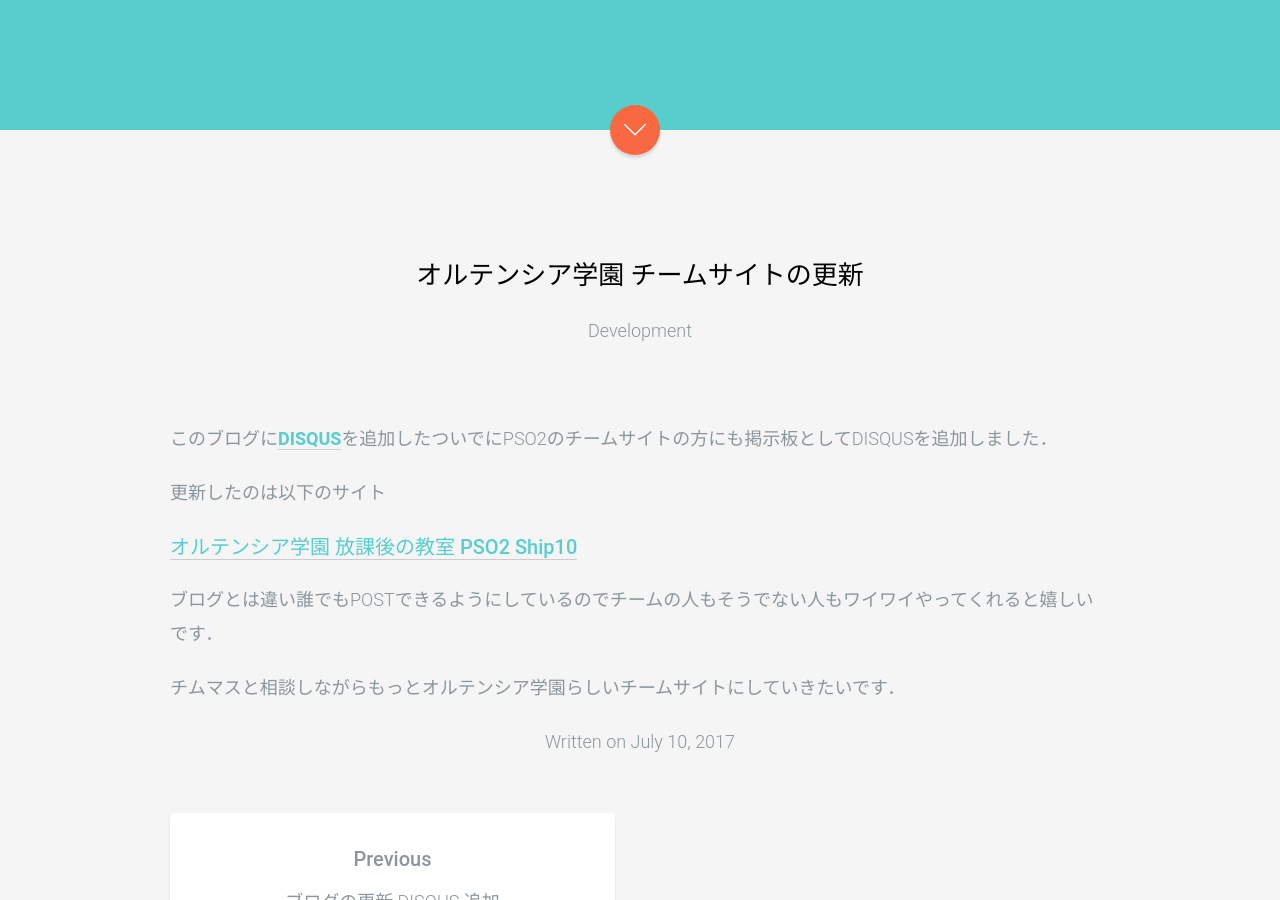
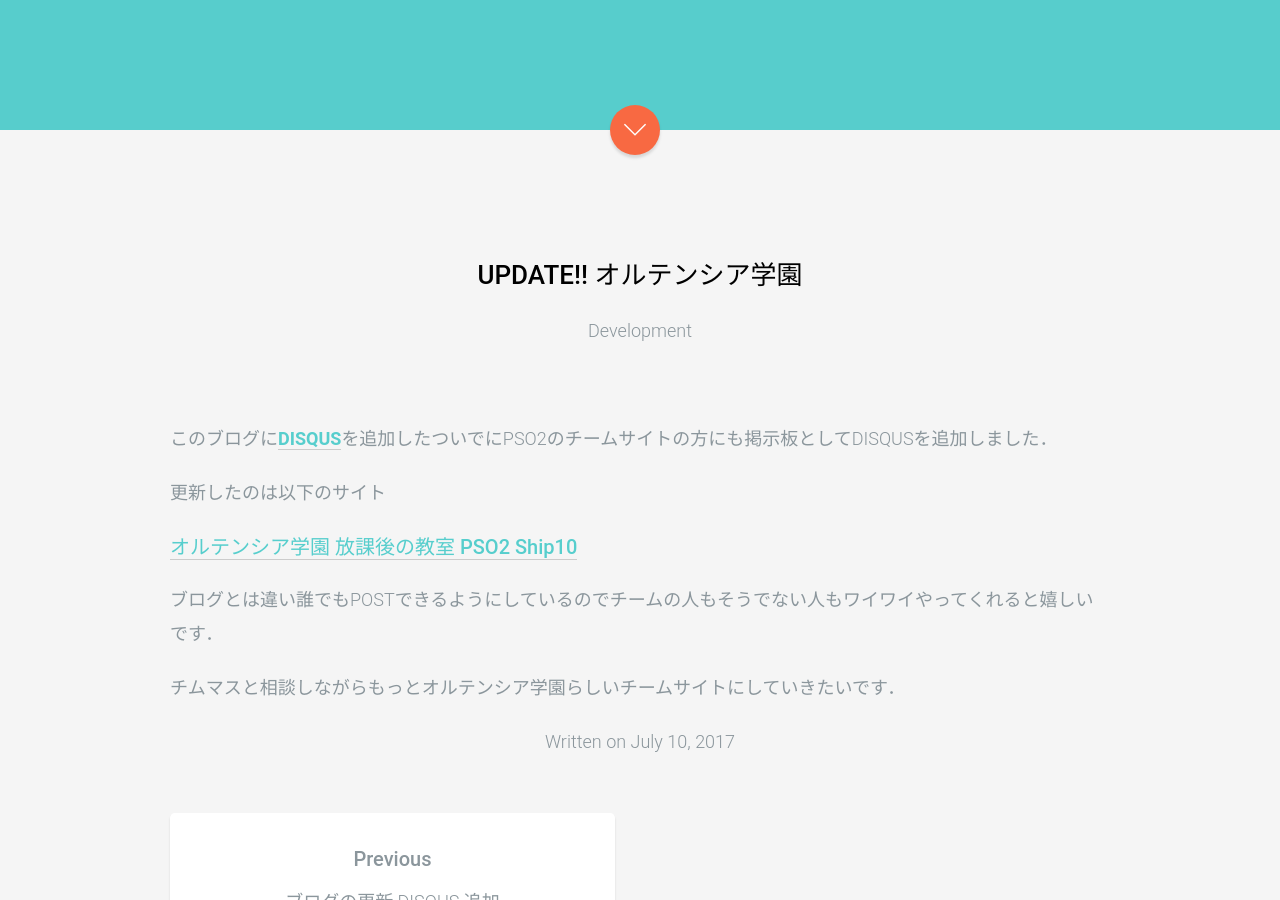
Before and after one commit to WakuwakuP/wakuwakup.github.io, a Jekyll site: the page built from _posts/2017-7-10-update-hortencia.md, in a window 1280 px wide and 900 px high, scrolled down 520 px. Built offline with Jekyll 4.4.1, drawn with Linux system fonts in a browser that asks for light colours; comment, search, counter and statistics services are not loaded.

Commit message:
Update 2017-7-10-update-hortencia.md

```diff
--- a/_posts/2017-7-10-update-hortencia.md
+++ b/_posts/2017-7-10-update-hortencia.md
@@ -1,6 +1,6 @@
 ---
 layout: post
-title: オルテンシア学園 チームサイトの更新
+title: UPDATE!! オルテンシア学園
 category: Development
 comments: true
 tag:
```
